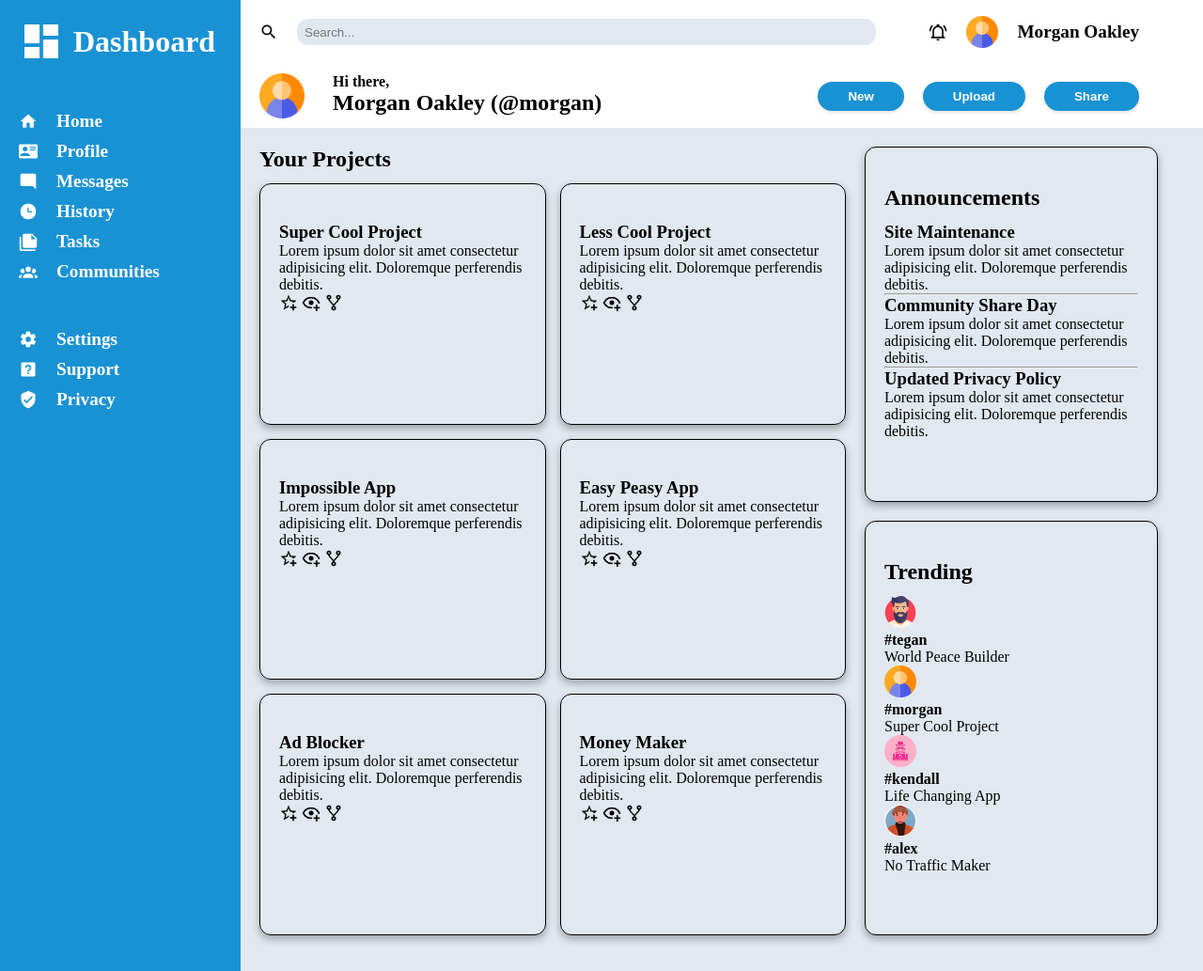
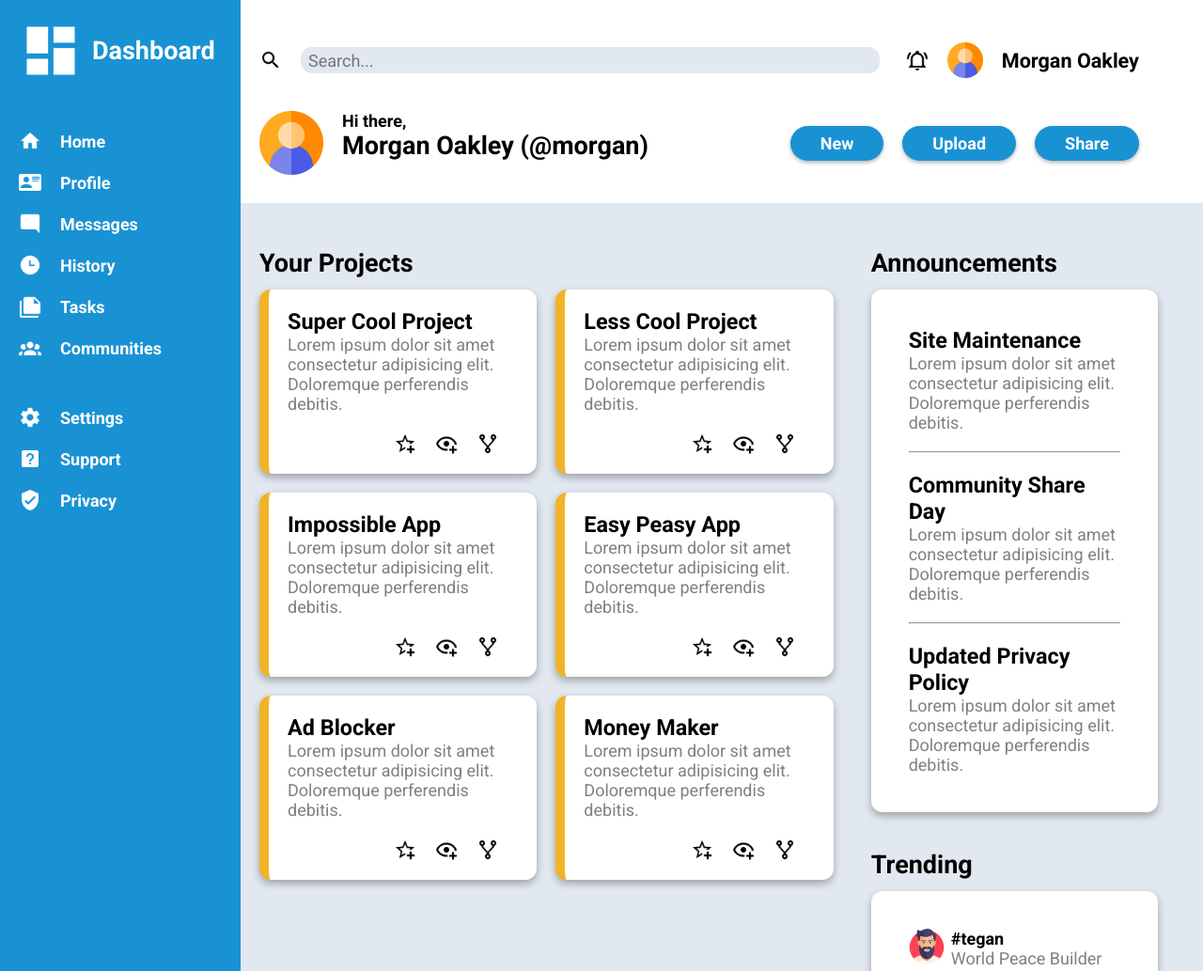
Before and after one commit to BearMix/Odin-dashboard-project, a plain HTML site: page index.html in a window 1280 px wide. Shown: the top 1033 px of the page at 94% size. Drawn offline with Linux system fonts and the light colour scheme.

Commit message:
End style

```diff
--- a/style.css
+++ b/style.css
@@ -1,12 +1,13 @@
 * {
   margin: 0;
   padding: 0;
+  font-size: 18px;
+  font-family: 'Roboto', sans-serif;
 }
 
 .container {
   display: grid;
   grid-template-columns: 1fr 4fr;
-  height: 100vh;
 }
 
 .sidebar {
@@ -14,7 +15,7 @@
   display: grid;
   grid-template-rows: repeat(3, max-content) 1fr;
   row-gap: 50px;
-  padding: 20px 0px 0 20px;
+  padding: 20px;
   font-weight: bold;
 }
 
@@ -25,10 +26,11 @@
 
 .main-icon,
 .icon {
-  max-height: 20px;
+  max-height: 24px;
 }
+
 .small-user-avatar {
-  max-height: 34px;
+  max-height: 38px;
 }
 
 .icon {
@@ -37,21 +39,20 @@
 
 .logo-icon,
 .user-avatar {
-  max-height: 48px;
-  margin-right: 10px;
+  max-height: 68px;
 }
 
 .sidebar ul,
 .sidebar li {
   list-style-type: none;
   display: grid;
-  grid-template-columns: subgrid;
-  gap: 10px;
+  gap: 20px;
   font-size: 1.2rem;
 }
 
-.logo-container {
-  font-size: 2rem;
+.logo-container p {
+  font-size: 1.5rem;
+  padding-left: 10px;
 }
 
 .sidebar a {
@@ -59,6 +60,12 @@
   align-items: center;
   color: #fff;
   text-decoration: none;
+  cursor: pointer;
+  transition: transform 0.3s ease;
+}
+
+.sidebar a:hover {
+  transform: translateY(-3px);
 }
 
 header {
@@ -66,6 +73,7 @@ header {
   grid-template-columns: 1fr 1fr;
   grid-template-rows: 1fr 1fr;
   background-color: #fff;
+  padding: 20px 0;
 }
 
 .search-and-profile {
@@ -138,15 +146,22 @@ button {
   border: none;
   border-radius: 20px;
   padding: 8px 32px;
-  box-shadow: 0px 2px 4px rgba(0, 0, 0, 0.1);
+  box-shadow: 0px 2px 4px rgba(0, 0, 0, 0.3);
+  cursor: pointer;
+  transition: transform 0.3s ease, box-shadow 0.3s ease;
+}
+
+button:hover {
+  transform: translateY(-3px);
+  box-shadow: 0 10px 20px rgba(0, 0, 0, 0.3);
 }
 
 .content {
   background-color: #e2e8f0;
   display: grid;
   grid-template-columns: 2fr 1fr;
-  gap: 20px;
-  padding: 20px 48px 68px 20px;
+  gap: 40px;
+  padding: 48px 48px 68px 20px;
 }
 
 .projects {
@@ -162,21 +177,57 @@ h2 {
   display: grid;
   grid-template-columns: repeat(2, 1fr);
   grid-template-rows: repeat(3, 1fr);
-  gap: 15px;
-  height: 100vh;
+  gap: 20px;
 }
 
 .project-card {
-  box-shadow: #e2e8f0;
   display: flex;
   flex-direction: column;
+  justify-content: start;
+  border-left: 10px solid #f0b429;
+  padding: 20px;
+}
+
+h3 {
+  font-size: 1.3rem;
+}
+
+.project-card span {
+  display: flex;
+  gap: 20px;
+  margin-top: 20px;
+  align-self: end;
+  margin-right: 20px;
+}
+
+.project-card span img:hover {
+  transform: scale(1.5, 1.5);
+}
+
+.announcements-group,
+.trending-group {
+  display: grid;
+  gap: 20px;
+  padding: 40px;
+}
+
+.trend {
+  display: grid;
+  grid-template-rows: 1fr;
+  grid-template-columns: 1fr 4fr;
+  align-items: center;
+}
+
+.trending-group p,
+.announcements-group p,
+.project-card p {
+  color: gray;
 }
 
 .project-card,
-.announcements,
-.trending {
+.announcements-group,
+.trending-group {
   box-shadow: 0px 4px 8px rgba(0, 0, 0, 0.3);
-  border: 1px solid black;
   border-radius: 12px;
-  padding: 40px 20px;
+  background-color: #fff;
 }
```
